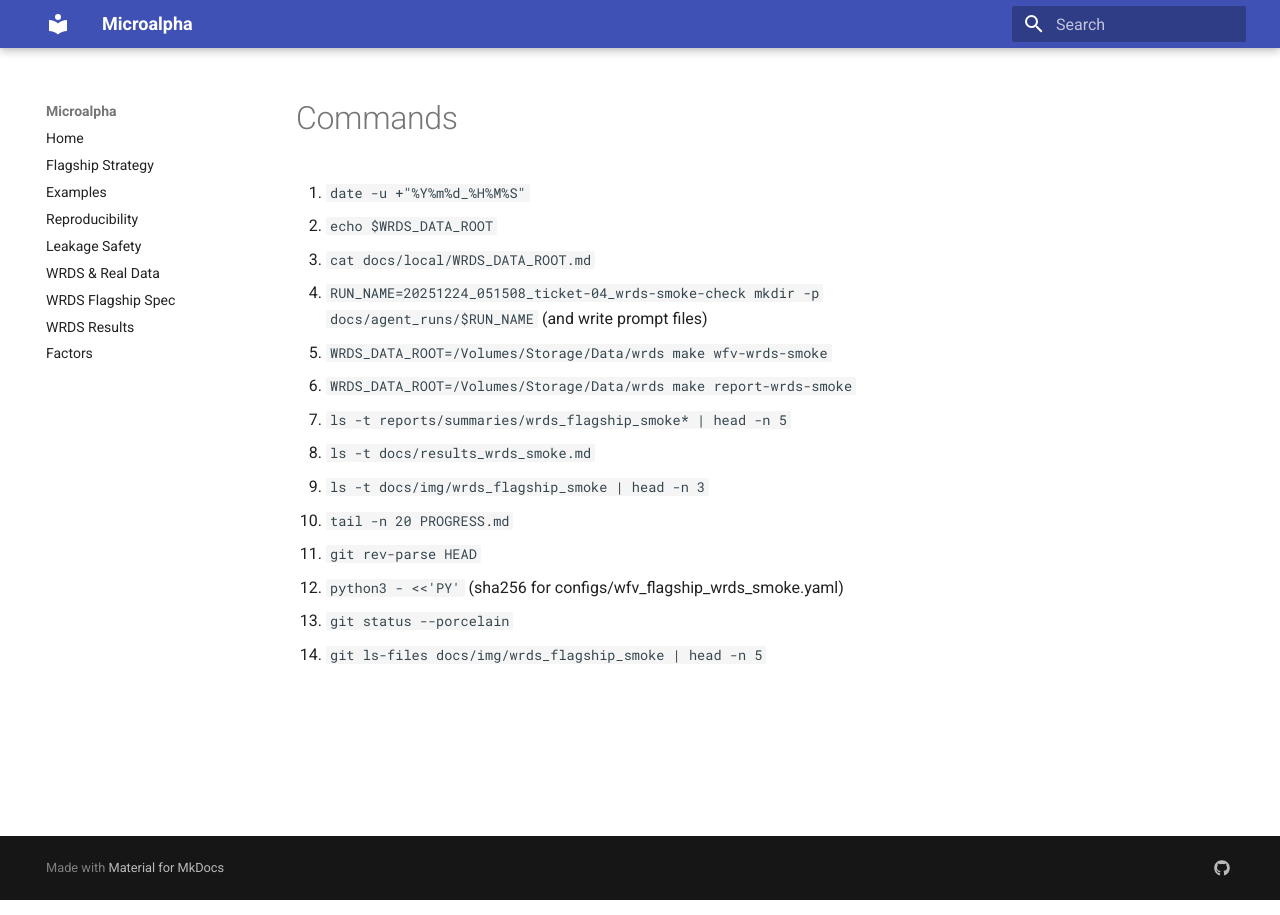
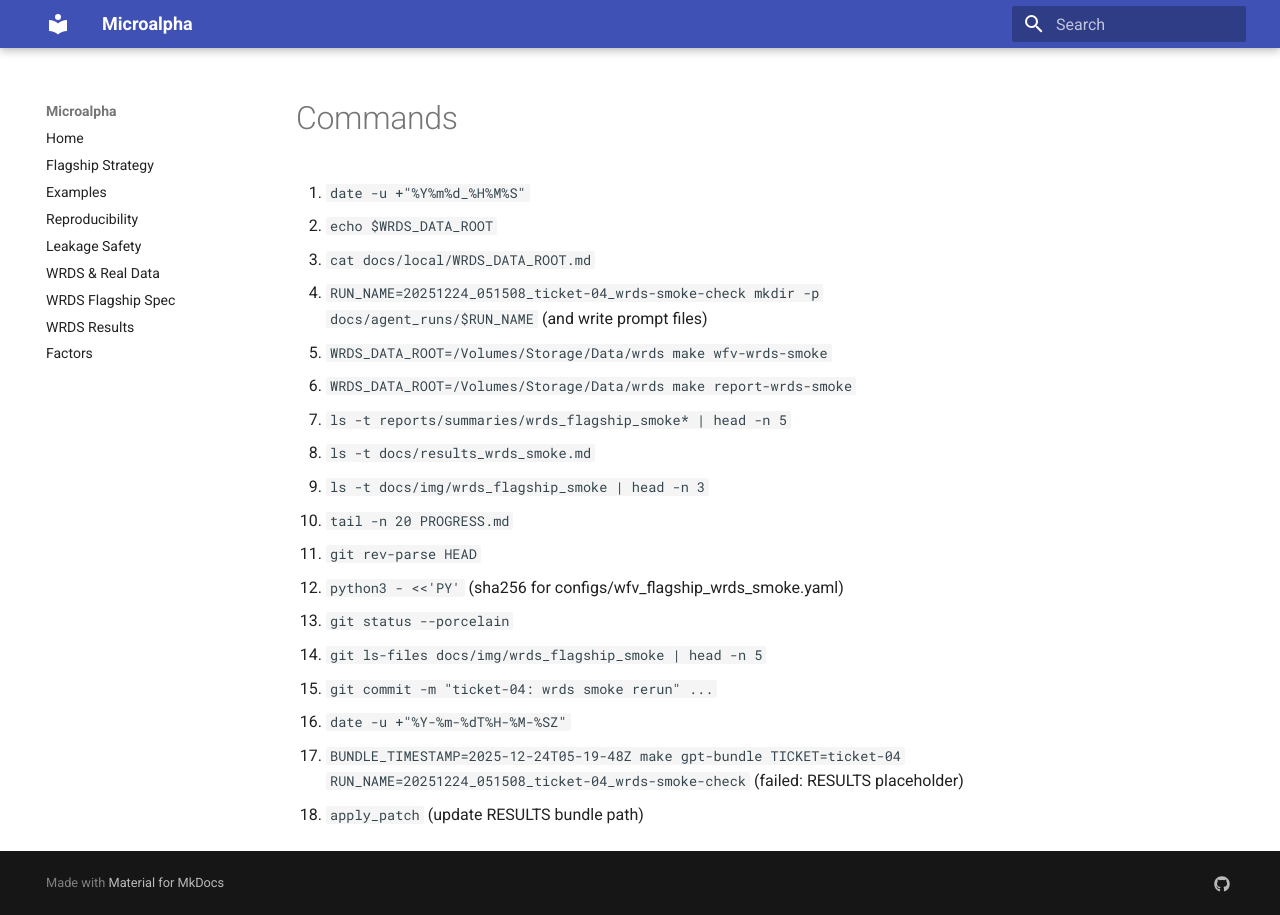
Before and after one commit to MateoBodon/microalpha, an MkDocs documentation site: the page built from docs/agent_runs/20251224_051508_ticket-04_wrds-smoke-check/COMMANDS.md, in a window 1280 px wide. Built offline with MkDocs 1.6.1 and Material for MkDocs 9.7.7, drawn with Linux system fonts in a browser that asks for light colours.

Commit message:
ticket-04: finalize wrds smoke results
Tests: not run (no code changes)

Artifacts: artifacts/wrds_flagship_smoke/2025-12-24T05-15-43Z-559a99e/

Docs: docs/agent_runs/20251224_051508_ticket-04_wrds-smoke-check/RESULTS.md

```diff
--- a/docs/agent_runs/20251224_051508_ticket-04_wrds-smoke-check/COMMANDS.md
+++ b/docs/agent_runs/20251224_051508_ticket-04_wrds-smoke-check/COMMANDS.md
@@ -14,3 +14,7 @@
 12. `python3 - <<'PY'` (sha256 for configs/wfv_flagship_wrds_smoke.yaml)
 13. `git status --porcelain`
 14. `git ls-files docs/img/wrds_flagship_smoke | head -n 5`
+15. `git commit -m "ticket-04: wrds smoke rerun" ...`
+16. `date -u +"%Y-%m-%dT%H-%M-%SZ"`
+17. `BUNDLE_TIMESTAMP=2025-12-24T05-19-48Z make gpt-bundle TICKET=ticket-04 RUN_NAME=20251224_051508_ticket-04_wrds-smoke-check` (failed: RESULTS placeholder)
+18. `apply_patch` (update RESULTS bundle path)
```
Also changed, not shown: docs/agent_runs/20251224_051508_ticket-04_wrds-smoke-check/RESULTS.md (+1 -1 lines).
